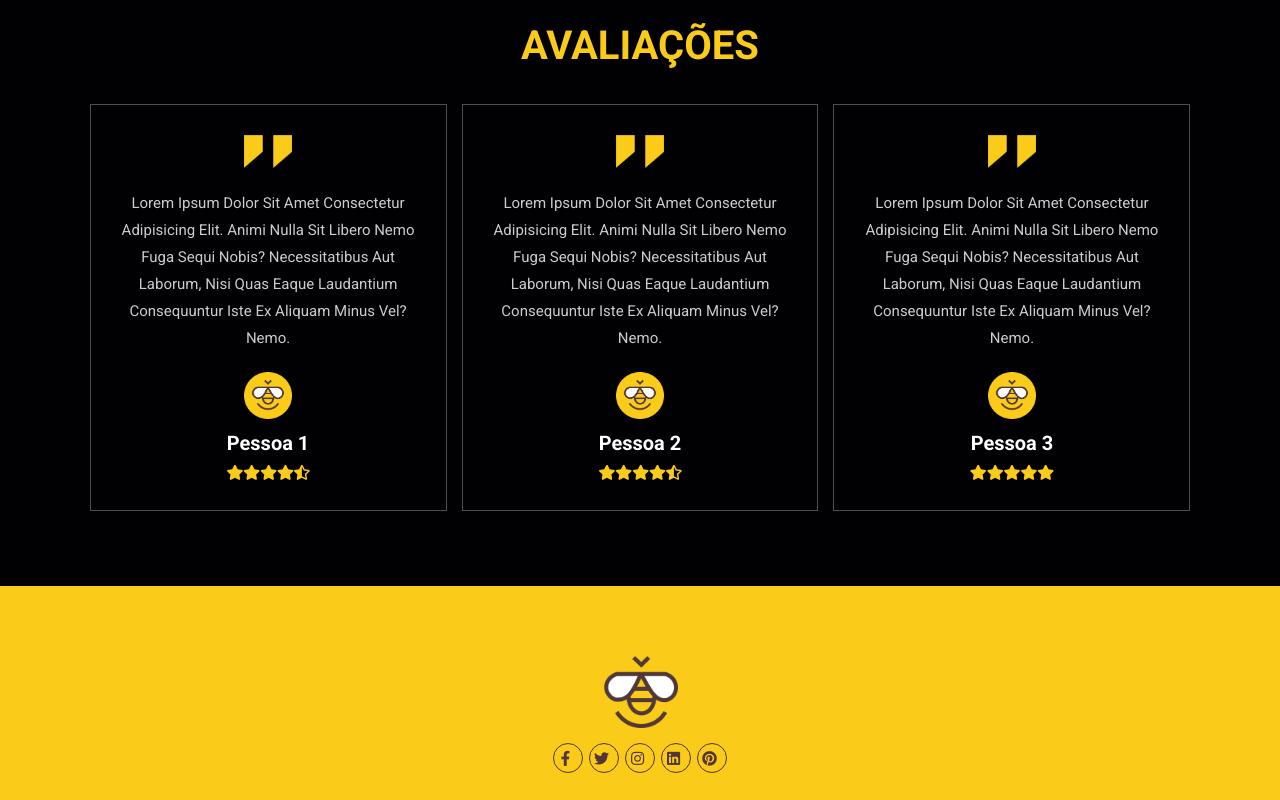
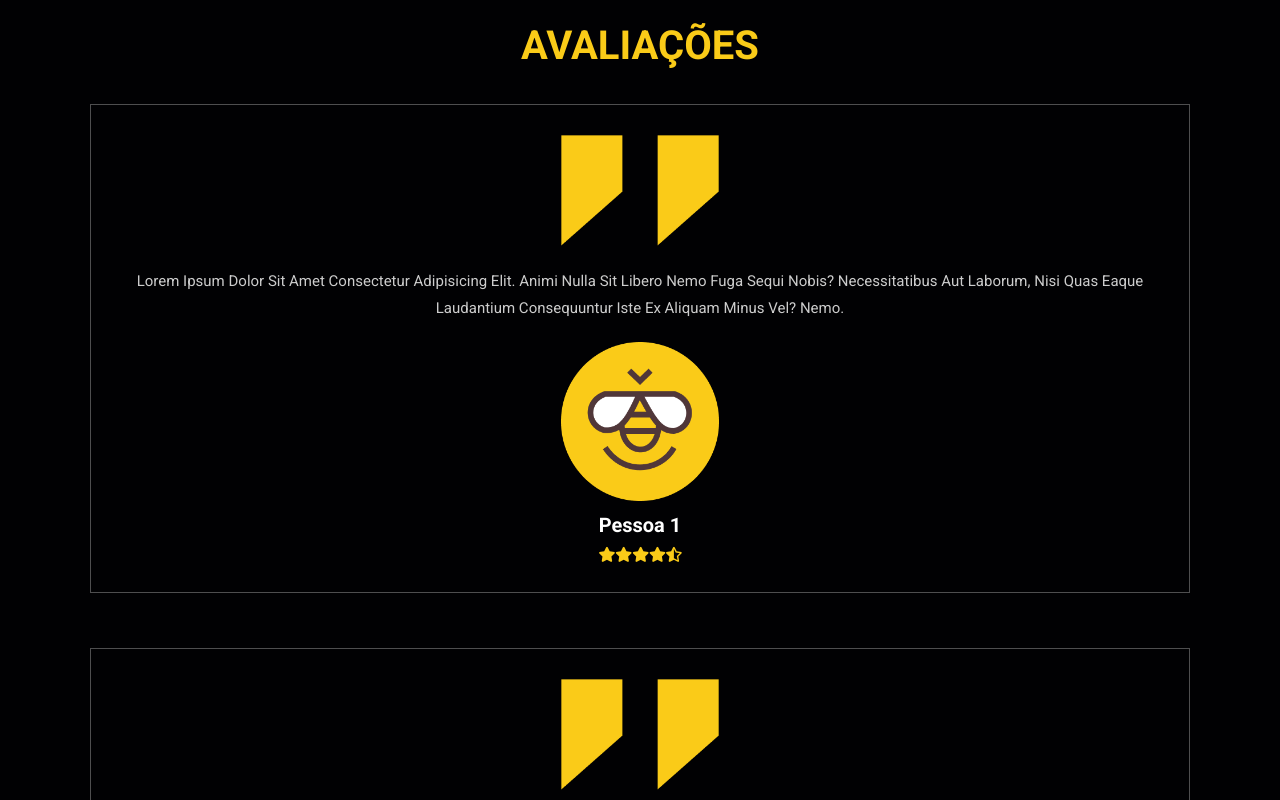
Before and after one commit to UTFome/UTFome-Frontend, a React (Create React App) app: page /main in a window 1280 px wide. Shown: the part 1740-2540 px from the top of the page. Built offline with nearby package versions, Linux system fonts and the light colour scheme.

Commit message:
UTFOME-97: componentizando review

```diff
--- /dev/null
+++ b/src/componentes/components/produto/avaliacao/Avaliacao.css
@@ -0,0 +1,41 @@
+.review .box-container{
+    display: grid;
+    grid-template-columns: repeat(auto-fit, minmax(30rem, 1fr));
+    gap:1.5rem;
+    margin-bottom: 5%;
+}
+
+.review .box-container .box{
+    border:var(--border);
+    text-align: center;
+    padding:3rem 2rem;
+}
+
+.review .box-container .box p{
+    font-size: 1.5rem;
+    line-height: 1.8;
+    color:#ccc;
+    padding:2rem 0;
+}
+
+.review .box-container .box .user{
+    height: 7rem;
+    width: 7rem;
+    border-radius: 50%;
+    object-fit: cover;
+}
+
+.review .box-container .box h3{
+    padding:1rem 0;
+    font-size: 2rem;
+    color:#fff;
+}
+
+.review .box-container .box .stars i{
+    font-size: 1.5rem;
+    color:var(--main-color);
+}
+
+.review .box img {
+    width: 15%;
+}
--- /dev/null
+++ b/src/componentes/components/produto/avaliacao/Avaliacao.js
@@ -0,0 +1,34 @@
+import "./Avaliacao.css";
+import Bee from "../../../../assets/images/bee_redondo_pequeno.png";
+import Aspas from "../../../../assets/images/aspas_pequena.png";
+
+function Avaliacao() {
+    return(
+        <div className="review" id="review">
+            <div className="box-container">
+                <div className="box">
+                    <div className="aspas">
+                        <img src={Aspas} />
+                    </div>
+                    <p>Lorem ipsum dolor sit amet consectetur adipisicing elit. Animi nulla sit libero nemo fuga sequi nobis? Necessitatibus aut laborum, nisi quas eaque laudantium consequuntur iste ex aliquam minus vel? Nemo.</p>
+
+                    <div className="bee">
+                        <img src={Bee} />
+                    </div>
+
+                    <h3>Pessoa 1</h3>
+
+                    <div className="stars">
+                        <i className="fas fa-star"></i>
+                        <i className="fas fa-star"></i>
+                        <i className="fas fa-star"></i>
+                        <i className="fas fa-star"></i>
+                        <i className="fas fa-star-half-alt"></i>
+                    </div>
+                </div>
+            </div>
+        </div>
+
+    );
+}
+export default Avaliacao;
--- a/src/componentes/pages/main/main.css
+++ b/src/componentes/pages/main/main.css
@@ -9,7 +9,7 @@
     min-height: 100vh;
     display: flex;
     align-items: center;
-    background:url(../../../assets/images/about-breno.jpg) no-repeat;
+    background:url(../../../assets/images/comida2.jpg) no-repeat;
     background-size: cover;
     background-position: center;
     margin-bottom: 5%;
--- a/src/componentes/pages/review/Review.css
+++ b/src/componentes/pages/review/Review.css
@@ -1,4 +1,4 @@
-.review .box-container{
+/* .review .box-container{
     display: grid;
     grid-template-columns: repeat(auto-fit, minmax(30rem, 1fr));
     gap:1.5rem;
@@ -38,4 +38,8 @@
 
 .review .box img {
     width: 15%;
+} */
+
+.review-avaliacao .review-avaliacoes {
+    display: flex !important;
 }
--- a/src/componentes/pages/review/Review.js
+++ b/src/componentes/pages/review/Review.js
@@ -1,14 +1,26 @@
-import "./Review.css";
-import Bee from "../../../assets/images/bee_redondo_pequeno.png";
-import Aspas from "../../../assets/images/aspas_pequena.png";
+// import "./Review.css";
+// import Bee from "../../../assets/images/bee_redondo_pequeno.png";
+// import Aspas from "../../../assets/images/aspas_pequena.png";
+import Header from "../../layout/header/Header";
+import Footer from "../../layout/footer/Footer";
+import Avaliacao from "../../components/produto/avaliacao/Avaliacao";
 
 
 function Review() {
     return(
-        <section className="review" id="review">
-            <h1 className="heading">  <span> Avaliações </span> </h1>
+        <div className="container">
+            <Header></Header>
 
-<div className="box-container">
+            <section className="review-avaliacao" id="review">
+                <h1 className="heading">  <span> Avaliações </span> </h1>
+
+                <div className="review-avaliacoes">
+                    <Avaliacao></Avaliacao>
+                    <Avaliacao></Avaliacao>
+                    <Avaliacao></Avaliacao>
+                </div>
+
+{/* <div className="box-container">
     <div className="box">
         <div className="aspas">
         <img src={Aspas} />
@@ -52,8 +64,11 @@ function Review() {
             <i className="fas fa-star"></i>
         </div>
     </div>
-</div>
-        </section>
+</div> */}
+            </section>
+
+            <Footer></Footer>
+        </div>
     );
 }
 
```
